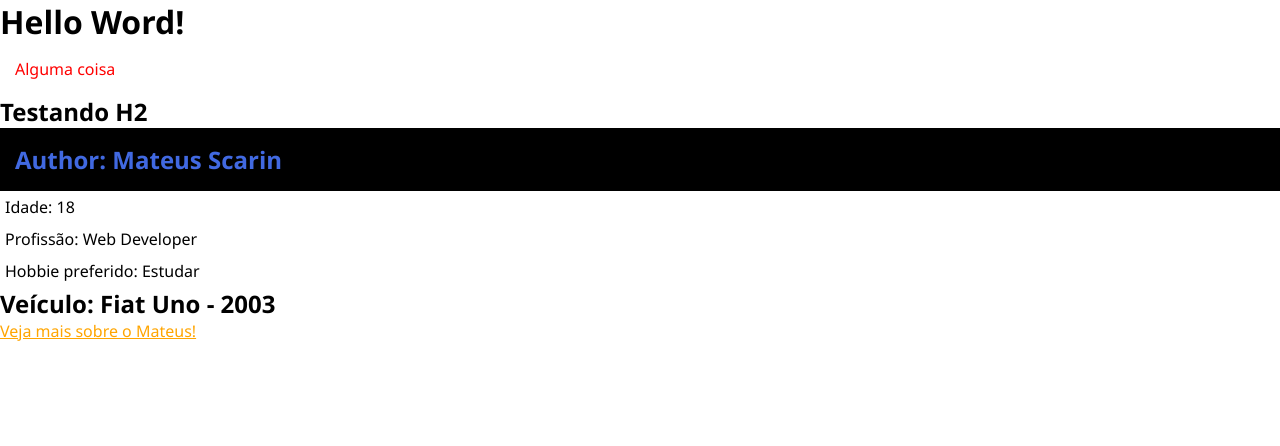
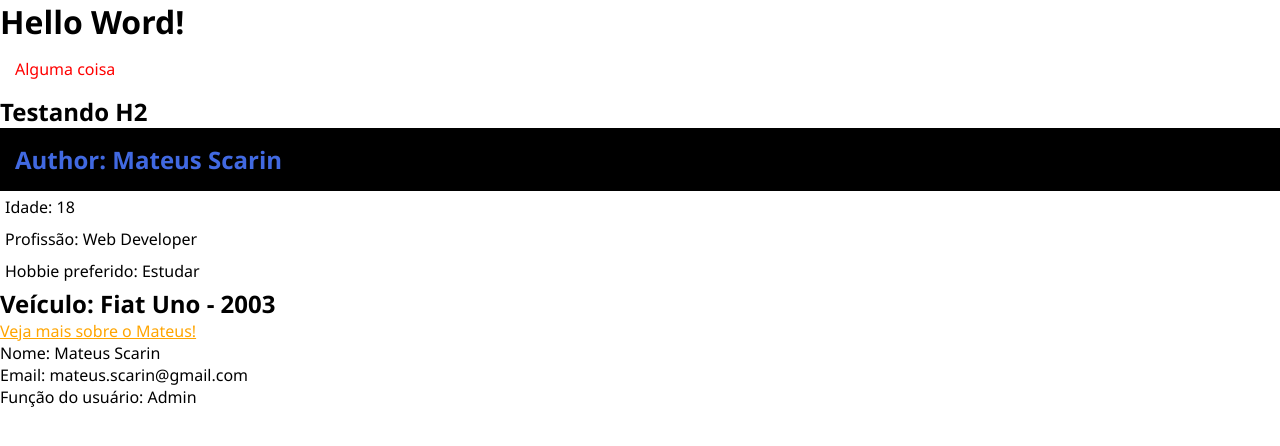
Before and after one commit to mateusscarin/curso-angular, an Angular app: page / in a window 1280 px wide. Shown: the top 446 px of the page. Built offline with nearby package versions, Linux system fonts and the light colour scheme.

Commit message:
feat: aula 7 - Compartilhamento de dados

```diff
--- a/src/app/app.component.html
+++ b/src/app/app.component.html
@@ -2,3 +2,4 @@
 <p>Alguma coisa</p>
 <h2>Testando H2</h2>
 <app-first-component></app-first-component>
+<app-parent-data [name]="userName" [userData]="userData"></app-parent-data>
--- a/src/app/app.component.ts
+++ b/src/app/app.component.ts
@@ -3,8 +3,15 @@ import { Component } from '@angular/core';
 @Component({
   selector: 'app-root',
   templateUrl: './app.component.html',
-  styleUrls: ['./app.component.css']
+  styleUrls: ['./app.component.css'],
 })
 export class AppComponent {
+  userName = 'Mateus Scarin';
+
+  userData = {
+    email: 'mateus.scarin@gmail.com',
+    role: 'Admin',
+  };
+
   title = 'curso-angular';
 }
--- a/src/app/app.module.ts
+++ b/src/app/app.module.ts
@@ -3,11 +3,13 @@ import { BrowserModule } from '@angular/platform-browser';
 
 import { AppComponent } from './app.component';
 import { FirstComponentComponent } from './components/first-component/first-component.component';
+import { ParentDataComponent } from './components/parent-data/parent-data.component';
 
 @NgModule({
   declarations: [
     AppComponent,
-    FirstComponentComponent
+    FirstComponentComponent,
+    ParentDataComponent
   ],
   imports: [
     BrowserModule
--- /dev/null
+++ b/src/app/components/parent-data/parent-data.component.html
@@ -0,0 +1,4 @@
+<h1></h1>
+<p>Nome: {{ name }}</p>
+<p>Email: {{ userData.email }}</p>
+<p>Função do usuário: {{ userData.role }}</p>
--- /dev/null
+++ b/src/app/components/parent-data/parent-data.component.ts
@@ -0,0 +1,16 @@
+import { Component, OnInit, Input } from '@angular/core';
+import { EmailValidator } from '@angular/forms';
+
+@Component({
+  selector: 'app-parent-data',
+  templateUrl: './parent-data.component.html',
+  styleUrls: ['./parent-data.component.css'],
+})
+export class ParentDataComponent implements OnInit {
+  @Input() name: string = '';
+  @Input() userData!: { email: string; role: string };
+
+  constructor() {}
+
+  ngOnInit(): void {}
+}
```
Also changed, not shown: src/app/components/parent-data/parent-data.component.css (added), 1 other file (tests, documents, lock files or other folders).
